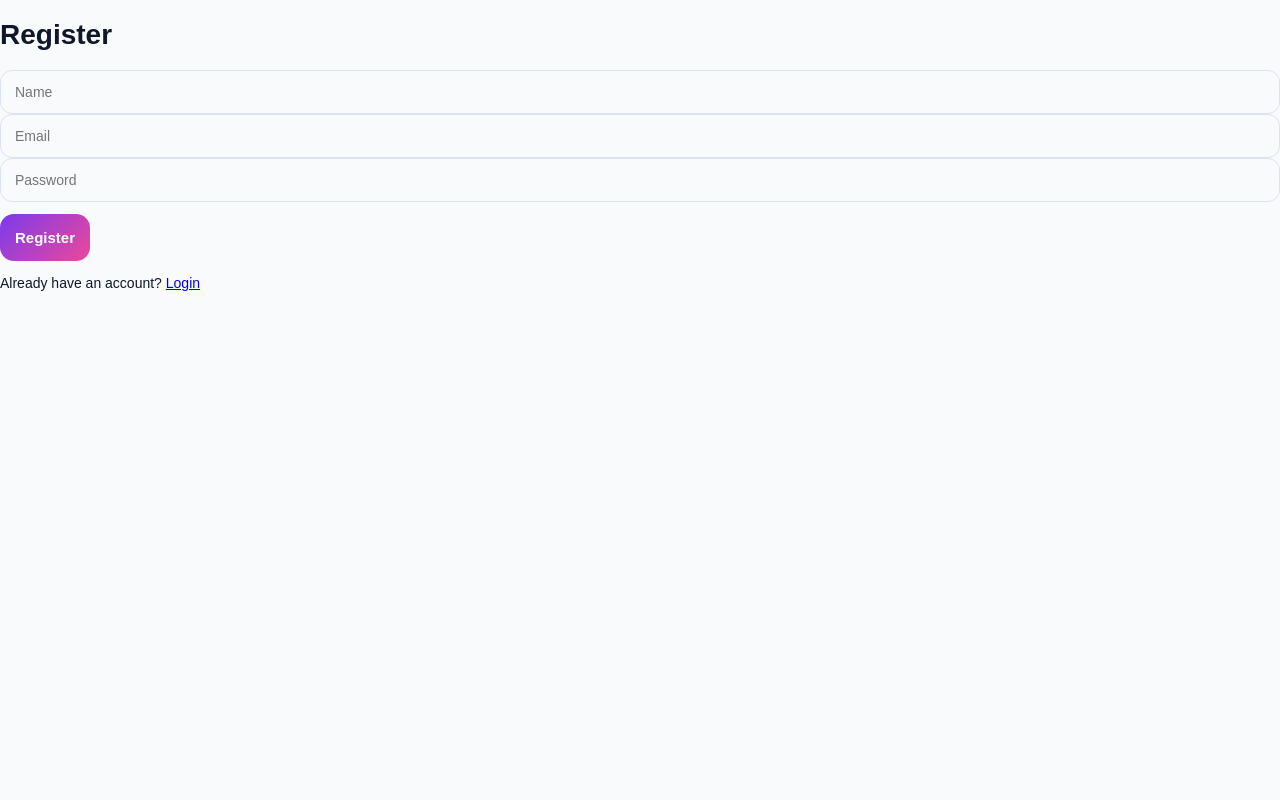
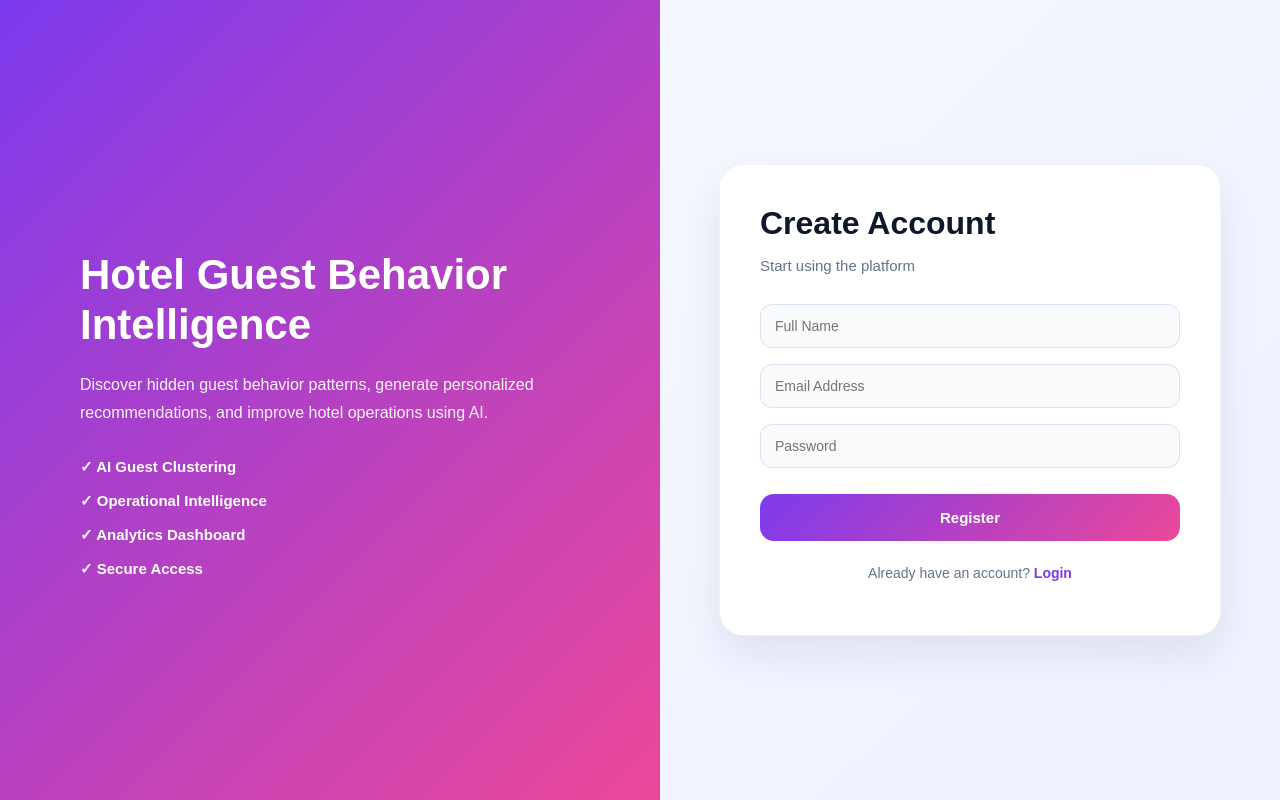
Before and after one commit to Teja0118/Latent-Guest-Behavior-Discovery-for-Intelligent-Hotel-Operations, a FastAPI app: page /register-page in a window 1280 px wide. Run offline with FastAPI, Linux system fonts and the light colour scheme; parts of the project's set-up code (start-up, migrations or seed data) failed here and were passed over.

Commit message:
Improve UI for Login and Register Pages

```diff
--- a/app/static/style.css
+++ b/app/static/style.css
@@ -1177,6 +1177,280 @@ input[type=number] {
     transform: translateY(-2px);
 }
 
+/* ===================================================
+   AUTH PAGES
+=================================================== */
+
+.auth-body {
+
+    margin: 0;
+
+    min-height: 100vh;
+
+    background:
+        linear-gradient(
+            135deg,
+            #f8fafc,
+            #eef2ff
+        );
+}
+
+.auth-layout {
+
+    min-height: 100vh;
+
+    display: flex;
+}
+
+.auth-left {
+
+    flex: 1;
+
+    background:
+        linear-gradient(
+            135deg,
+            #7c3aed,
+            #ec4899
+        );
+
+    display: flex;
+
+    justify-content: center;
+
+    align-items: center;
+
+    padding: 60px;
+
+    color: white;
+}
+
+.auth-brand {
+
+    max-width: 500px;
+}
+
+.auth-brand h1 {
+
+    font-size: 42px;
+
+    margin-bottom: 20px;
+
+    line-height: 1.2;
+}
+
+.auth-brand p {
+
+    font-size: 16px;
+
+    line-height: 1.8;
+
+    opacity: 0.95;
+
+    margin-bottom: 30px;
+}
+
+.auth-features {
+
+    display: flex;
+
+    flex-direction: column;
+
+    gap: 16px;
+
+    font-size: 15px;
+
+    font-weight: 600;
+}
+
+.auth-right {
+
+    flex: 1;
+
+    display: flex;
+
+    justify-content: center;
+
+    align-items: center;
+
+    padding: 40px;
+}
+
+.auth-card {
+
+    width: 100%;
+
+    max-width: 420px;
+
+    background: white;
+
+    padding: 40px;
+
+    border-radius: 24px;
+
+    box-shadow:
+        0 20px 40px rgba(15,23,42,0.08);
+
+    border:
+        1px solid #eef2ff;
+}
+
+.auth-card h1 {
+
+    margin-top: 0;
+
+    margin-bottom: 10px;
+
+    font-size: 32px;
+
+    color: #0f172a;
+}
+
+.auth-subtitle {
+
+    color: #64748b;
+
+    margin-bottom: 30px;
+
+    font-size: 15px;
+}
+
+.auth-card input {
+
+    margin-bottom: 16px;
+}
+
+.auth-card button {
+
+    width: 100%;
+
+    margin-top: 10px;
+}
+
+.auth-switch {
+
+    text-align: center;
+
+    margin-top: 24px;
+
+    color: #64748b;
+}
+
+.auth-switch a {
+
+    color: #7c3aed;
+
+    font-weight: 700;
+
+    text-decoration: none;
+}
+
+.auth-switch a:hover {
+
+    text-decoration: underline;
+}
+
+@media screen and (max-width: 900px) {
+
+    .auth-layout {
+
+        flex-direction: column;
+    }
+
+    .auth-left {
+
+        padding: 40px 24px;
+    }
+
+    .auth-brand h1 {
+
+        font-size: 32px;
+    }
+
+    .auth-card {
+
+        padding: 30px;
+    }
+}
+
+/* ==========================
+   TOAST NOTIFICATION
+========================== */
+
+.toast {
+
+    position: fixed;
+
+    top: 20px;
+
+    right: 20px;
+
+    min-width: 320px;
+
+    padding: 16px 20px;
+
+    border-radius: 14px;
+
+    color: white;
+
+    font-weight: 600;
+
+    z-index: 99999;
+
+    animation:
+        slideIn 0.3s ease,
+        fadeOut 0.3s ease 2.7s forwards;
+
+    box-shadow:
+        0 12px 24px rgba(0,0,0,0.15);
+}
+
+.toast-success {
+
+    background:
+        linear-gradient(
+            135deg,
+            #10b981,
+            #059669
+        );
+}
+
+.toast-error {
+
+    background:
+        linear-gradient(
+            135deg,
+            #ef4444,
+            #dc2626
+        );
+}
+
+@keyframes slideIn {
+
+    from {
+
+        opacity: 0;
+
+        transform:
+            translateX(100%);
+    }
+
+    to {
+
+        opacity: 1;
+
+        transform:
+            translateX(0);
+    }
+}
+
+@keyframes fadeOut {
+
+    to {
+
+        opacity: 0;
+    }
+}
+
 /* ---------------- RESPONSIVE ---------------- */
 
 @media screen and (max-width: 1100px) {
--- a/app/templates/register.html
+++ b/app/templates/register.html
@@ -12,25 +12,59 @@
 
 </head>
 
-<body>
+<body class="auth-body">
 
-    <div class="auth-page">
+    <div class="auth-layout">
+
+        <div class="auth-left">
+
+            <div class="auth-brand">
+
+                <h1>
+                    Hotel Guest Behavior Intelligence
+                </h1>
+
+                <p>
+                    Discover hidden guest behavior patterns,
+                    generate personalized recommendations,
+                    and improve hotel operations using AI.
+                </p>
+
+                <div class="auth-features">
+
+                    <div>✓ AI Guest Clustering</div>
+
+                    <div>✓ Operational Intelligence</div>
+
+                    <div>✓ Analytics Dashboard</div>
+
+                    <div>✓ Secure Access</div>
+
+                </div>
+
+            </div>
+
+        </div>
+
+        <div class="auth-right">
 
             <div class="auth-card">
 
-            <h1>
-                Register
-            </h1>
+                <h1>Create Account</h1>
+
+                <p class="auth-subtitle">
+                    Start using the platform
+                </p>
 
                 <input
                     id="name"
-                placeholder="Name"
+                    placeholder="Full Name"
                 >
 
                 <input
                     id="email"
                     type="email"
-                placeholder="Email"
+                    placeholder="Email Address"
                 >
 
                 <input
@@ -43,7 +77,7 @@
                     Register
                 </button>
 
-            <p>
+                <p class="auth-switch">
 
                     Already have an account?
 
@@ -59,6 +93,8 @@
 
         </div>
 
+    </div>
+
     <script src="/static/auth.js"></script>
 
 </body>
```
Also changed, not shown: app/static/auth.js (+48 -5 lines), app/templates/login.html (+43 -7 lines), README.md. Lines whose indentation alone changed are shown as unchanged.
